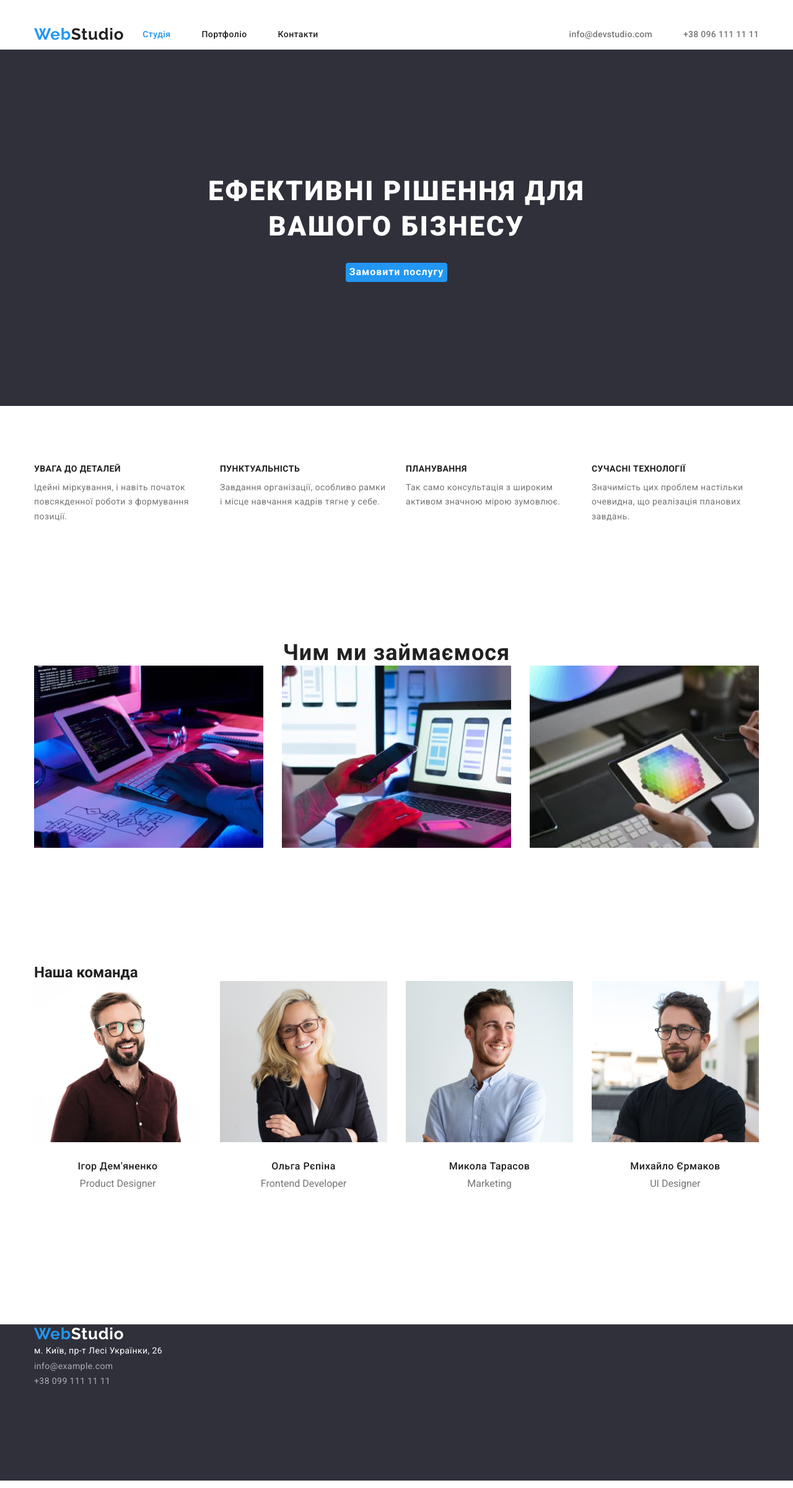
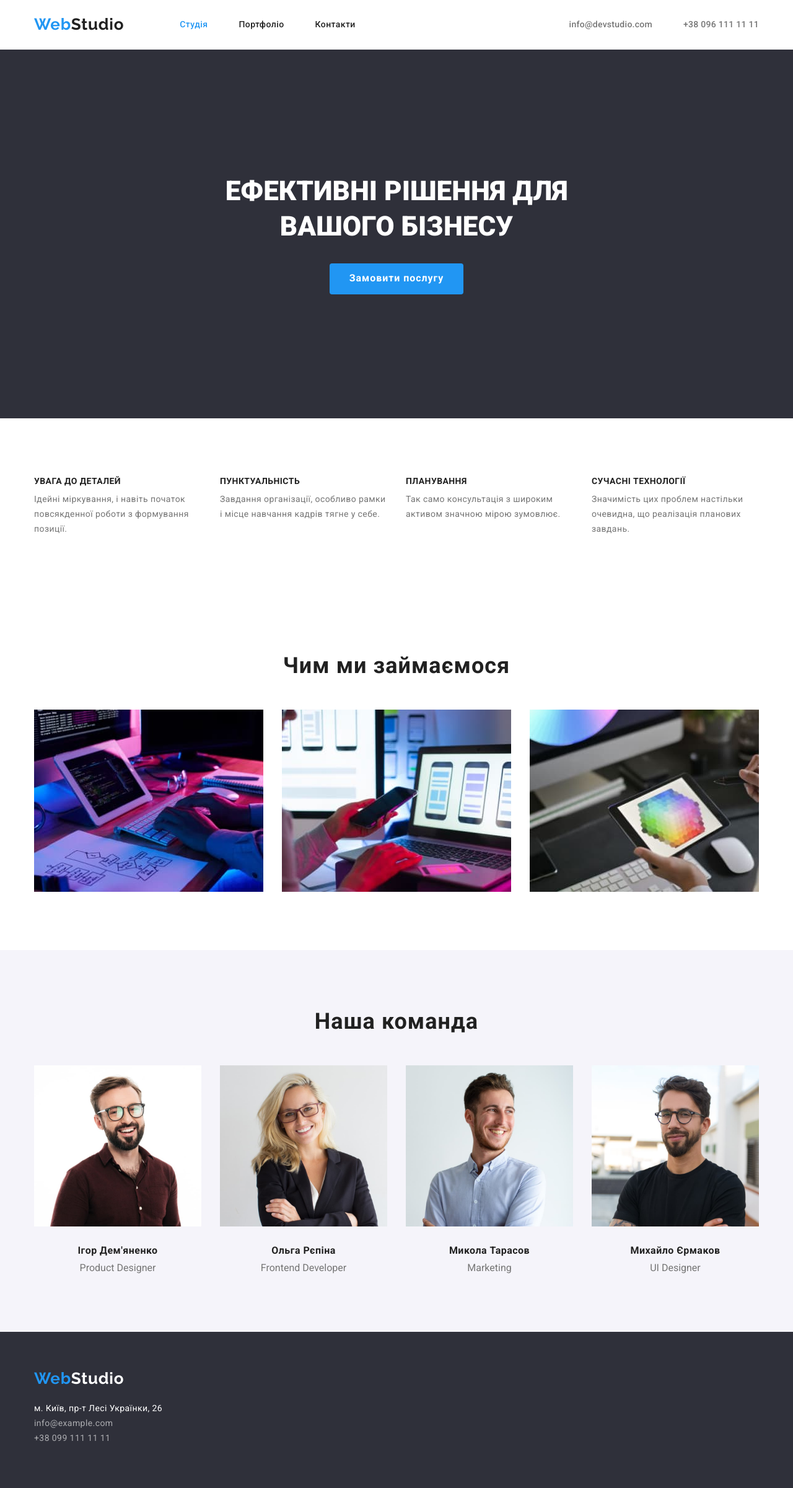
Before and after one commit to Bodeckin/goit-markup-hw-03-Bogdan, a plain HTML site: page index.html in a window 1280 px wide. Shown: the whole page at 62% size. Drawn offline with nearby package versions, Linux system fonts and the light colour scheme.

Commit message:
examination

```diff
--- a/css/styles.css
+++ b/css/styles.css
@@ -16,6 +16,8 @@
 .site-nav {
   display: flex;
   align-items: center;
+  padding-top: 32px;
+  padding-bottom: 32px;
 }
 
 .main-nav {
@@ -42,8 +44,8 @@
 .auth-nav {
   display: flex;
   margin-left: auto;
-  padding-top: 24px;
-  padding-bottom: 24px;
+  padding-top: 32px;
+  padding-bottom: 32px;
 }
 
 .auth-nav li {
@@ -89,6 +91,7 @@ body {
 
 .header .container {
   display: flex;
+  align-items: center;
 }
 
 .section {
@@ -101,6 +104,7 @@ body {
   margin-right: auto;
   padding-left: 15px;
   padding-right: 15px;
+  align-items: center;
 }
 
 .header-studio {
@@ -117,7 +121,9 @@ body {
   font-weight: 700;
   font-family: 'Raleway', sans-serif;
   color: var(--current-color);
-  margin-right: 30px;
+  margin-right: 90px;
+  padding-top: 24px;
+  padding-bottom: 25px;
 }
 
 .header-info {
@@ -128,11 +134,6 @@ body {
   letter-spacing: 0.02em;
 }
 
-.header {
-  height: 80px;
-  padding-top: 24px;
-  padding-bottom: 24px;
-}
 
 .button-li {
   margin-right: 8px;
@@ -147,9 +148,15 @@ body {
   letter-spacing: 0.03em;
 }
 .list-button {
+  font-family: 'Roboto';
+  font-style: normal;
+  font-weight: 500;
+  font-size: 16px;
+  line-height: 26px;
   display: flex;
   justify-content: center;
   gap: 8px;
+  margin-bottom: 34px;
 }
 
 .menu-images {
@@ -243,7 +250,6 @@ li {
 .profession {
   color: #757575;
   text-align: center;
-  padding-bottom: 124px;
 }
 
 /* .info footer,
@@ -289,12 +295,44 @@ li {
   color: var(--secondary-color);
 }
 
-/* Фон футера */
+.section-workers {
+  text-align: center;
+  font-family: 'Roboto';
+  font-style: normal;
+  font-weight: 700;
+  font-size: 36px;
+  line-height: 42px;
+  text-align: center;
+  letter-spacing: 0.03em;
+  margin-bottom: 50px;
 
+  color: #212121;
+}
+.section-team {
+  background-color: #F5F4FA;
+}
 /* WebStudio Styles */
 
-.hero-title {
+
+/* .hero-title {
+  font-family: 'Roboto';
+  font-style: normal;
+  font-weight: 900;
+  font-size: 44px;
+  line-height: 60px;
+  margin-left: auto;
+  margin-right: auto;
+  margin-bottom: 30px;
+  width: 696px;
+  color: var(--main-light-color);
+
   text-align: center;
+  letter-spacing: 0.06em;
+  text-transform: uppercase;
+} */
+  .hero-title {
+  text-align: center;
+  font-family: 'Roboto';
   width: 696px;
   margin-right: auto;
   margin-left: auto;
@@ -303,10 +341,10 @@ li {
   font-size: 44px;
   line-height: 1.3;
   color: var(--main-light-color);
-  /* Текс великими літерами */
-  text-transform: uppercase;
+
+  text-transform: uppercase;696px
   letter-spacing: 0.06em;
-}
+ }
 
 .section-hero {
   text-align: center;
@@ -326,6 +364,8 @@ li {
   background-color: var(--current-color);
   color: var(--main-light-color);
   border: none;
+  width: 216px;
+  height: 50px;
 }
 
 .work-title {
@@ -350,10 +390,16 @@ li {
 } */
 .section-working {
   text-align: center;
+  font-family: 'Roboto';
+  font-style: normal;
+  font-weight: 700;
   font-size: 36px;
-  line-height: 1.1;
-  color: var(--main-color);
+  line-height: 42px;
+  text-align: center;
   letter-spacing: 0.03em;
+  margin-bottom: 50px;
+
+ color: #212121;
 }
 
 .title-list,
@@ -364,7 +410,7 @@ li {
 }
 
 .img-title {
-  font-weight: 500;
+  font-weight: 700;
   font-size: 16px;
   line-height: 1.1;
   letter-spacing: 0.03em;
@@ -377,6 +423,8 @@ li {
   background: #2f303a;
   width: 100%;
   height: 252px;
+  padding-top: 60px;
+  padding-bottom: 60px;
 }
 
 .footer-web {
@@ -388,7 +436,7 @@ li {
 }
 
 .team {
-  background: #f5f4fa;
+  background color: #f5f4fa;
 }
 /* колір логотипа */
 
@@ -405,6 +453,7 @@ li {
   background-color: #eeeeee;
   cursor: pointer;
   padding: 6px 22px;
+  border: none;
 }
 
 .foto-work {
@@ -432,6 +481,9 @@ li {
   color: var(--main-light-color);
 }
 
+.address {
+  margin-top: 20px;
+}
 /* ховаєм підкреслювання ссилок */
 
 a {
--- a/index.html
+++ b/index.html
@@ -120,7 +120,7 @@
         </div>
       </section>
 
-      <section class="section">
+      <section class="section section-team">
         <div class="container">
           <h2 class="section-workers">Наша команда</h2>
           <ul class="team-foto">
@@ -175,7 +175,7 @@
     <footer class="footer">
       <div class="container">
         <a href="#" class="footer-web">Web<span class="footer-studio">Studio</span></a>
-        <address>
+        <address class="address">
           <ul>
             <li>
               <a
```
Also changed, not shown: portfolio.html (+2 -2 lines).
